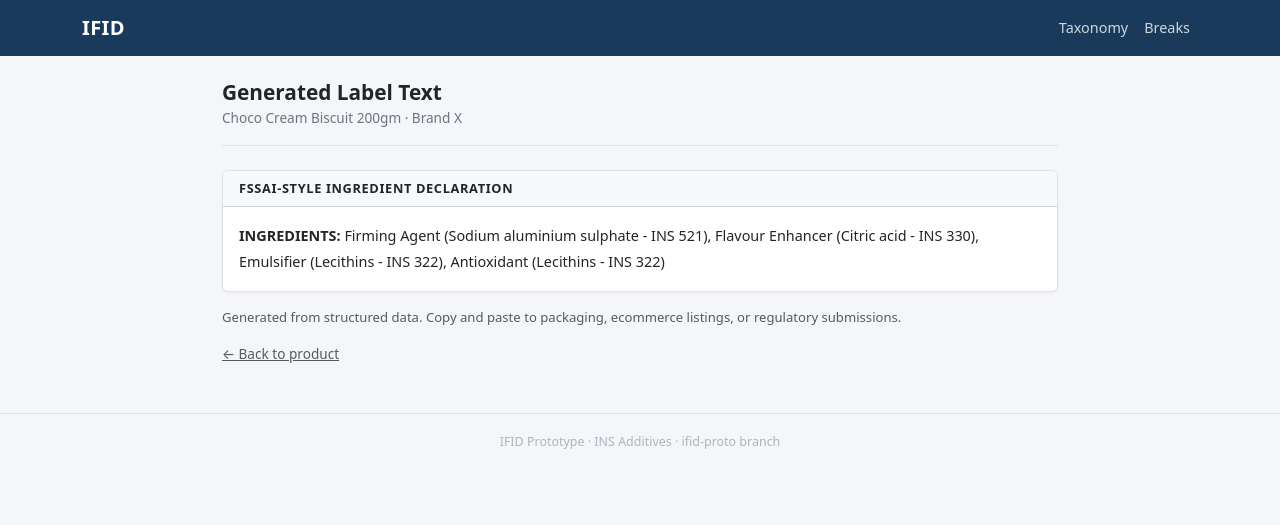
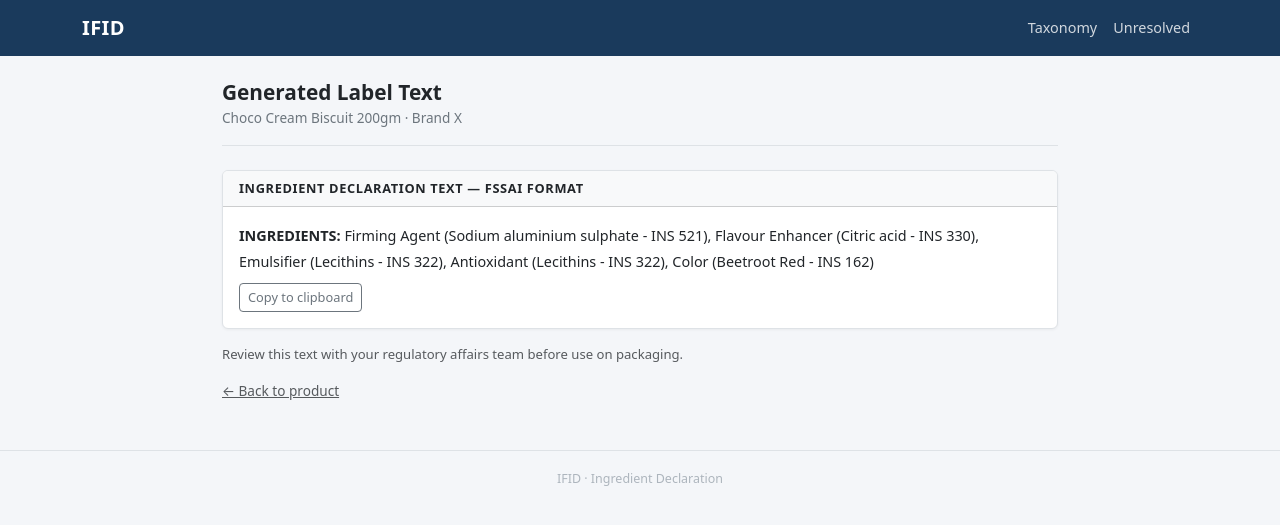
Before and after one commit to isrl-research/lar-workshop, a Flask app: page /sku/sku_28dbab/label in a window 1280 px wide. Shown: the top 525 px of the page. Run offline with Flask 3, Linux system fonts and the light colour scheme.

Commit message:
ifid_proto: apply F&B red team fixes — copy, controls, safety nets
Red team persona (compliance manager) surfaced: developer vocabulary
throughout, missing ingredient delete/reorder warning, no confirmation
on save, exposed internal IDs, overreaching label copy, unclear scope.

Fixes: all copy de-techified, ingredient delete route added, flash
confirmation on add, reorder note, copy-to-clipboard on label, scope
callout on homepage, footer cleaned, taxonomy column headers clarified.

Co-Authored-By: Claude Sonnet 4.6 <noreply@anthropic.com>

```diff
--- a/ifid_proto/app.py
+++ b/ifid_proto/app.py
@@ -1,9 +1,10 @@
 import json
 import uuid
 from pathlib import Path
-from flask import Flask, render_template, request, redirect, url_for, jsonify
+from flask import Flask, render_template, request, redirect, url_for, jsonify, flash
 
 app = Flask(__name__)
+app.secret_key = "ifid-proto-secret-key"
 DB = Path(__file__).parent / "db"
 
 # Sources that trigger flags
@@ -120,6 +121,7 @@ def ingredient_add(sku_id):
         }
         sku["ingredients"].append(ing)
         save_products(products)
+        flash("Ingredient added.")
         return redirect(url_for("sku_view", sku_id=sku_id))
 
     # pass taxonomy as JSON for client-side search
@@ -129,6 +131,20 @@ def ingredient_add(sku_id):
                            taxonomy_json=taxonomy_json,
                            allergen_sources=json.dumps(list(ALLERGEN_SOURCES)),
                            animal_sources=json.dumps(list(ANIMAL_SOURCES)))
+
+
+@app.route("/sku/<sku_id>/ingredient/<int:order>/delete", methods=["POST"])
+def ingredient_delete(sku_id, order):
+    products = load_products()
+    sku = products.get(sku_id)
+    if not sku:
+        return "SKU not found", 404
+    sku["ingredients"] = [i for i in sku["ingredients"] if i.get("order") != order]
+    # re-number remaining ingredients in existing order
+    for idx, ing in enumerate(sku["ingredients"], start=1):
+        ing["order"] = idx
+    save_products(products)
+    return redirect(url_for("sku_view", sku_id=sku_id))
 
 
 @app.route("/sku/<sku_id>/label")
--- a/ifid_proto/db/products.json
+++ b/ifid_proto/db/products.json
@@ -44,6 +44,16 @@
             "egg yolk"
           ]
         }
+      },
+      {
+        "order": 5,
+        "ins_number": "162",
+        "declared_functional_class": "color",
+        "declared_source": null,
+        "flags": {
+          "non_veg": false,
+          "allergens": []
+        }
       }
     ],
     "breaks": []
--- a/ifid_proto/templates/base.html
+++ b/ifid_proto/templates/base.html
@@ -40,17 +40,29 @@
     <div class="collapse navbar-collapse">
       <ul class="navbar-nav ms-auto">
         <li class="nav-item"><a class="nav-link" href="/taxonomy">Taxonomy</a></li>
-        <li class="nav-item"><a class="nav-link" href="/breaks">Breaks</a></li>
+        <li class="nav-item"><a class="nav-link" href="/breaks">Unresolved</a></li>
       </ul>
     </div>
   </div>
 </nav>
 
 <div class="container" style="max-width: 860px;">
+  {% with messages = get_flashed_messages() %}
+    {% if messages %}
+      <div class="mt-2 mb-3">
+        {% for message in messages %}
+          <div class="alert alert-success alert-dismissible fade show py-2" role="alert" style="font-size:0.85rem;">
+            {{ message }}
+            <button type="button" class="btn-close btn-sm" data-bs-dismiss="alert" aria-label="Close"></button>
+          </div>
+        {% endfor %}
+      </div>
+    {% endif %}
+  {% endwith %}
   {% block content %}{% endblock %}
 </div>
 
-<footer>IFID Prototype · INS Additives · ifid-proto branch</footer>
+<footer>IFID · Ingredient Declaration</footer>
 
 <script src="https://cdn.jsdelivr.net/npm/bootstrap@5.3.3/dist/js/bootstrap.bundle.min.js"></script>
 </body>
--- a/ifid_proto/templates/breaks.html
+++ b/ifid_proto/templates/breaks.html
@@ -2,15 +2,15 @@
 {% block title %} — Breaks{% endblock %}
 {% block content %}
 <div class="page-header">
-  <h1>Breaks</h1>
-  <p>Declarations the current schema could not hold.</p>
+  <h1>Unresolved Ingredients</h1>
+  <p>These ingredients could not be matched to a verified additive. Review them before generating your label.</p>
 </div>
 
 {% if grouped %}
 {% for break_type, items in grouped.items() %}
 <div class="mb-4">
   <div class="d-flex align-items-center gap-2 mb-2">
-    <span class="badge badge-break">{{ break_type }}</span>
+    <span class="badge badge-break">{{ "Not found" if break_type == "NOT_IN_TAXONOMY" else break_type }}</span>
     <span class="text-muted" style="font-size:0.82rem;">{{ items | length }} occurrence{{ 's' if items | length != 1 }}</span>
   </div>
   <div class="card">
--- a/ifid_proto/templates/index.html
+++ b/ifid_proto/templates/index.html
@@ -4,6 +4,10 @@
 <div class="page-header">
   <h1>Ingredient Declaration</h1>
   <p>INS Additives · {{ taxonomy_count }} verified entries</p>
+</div>
+
+<div class="alert alert-info py-2 mb-3" style="font-size:0.85rem;">
+  This tool declares INS additives only. Base ingredients (flour, sugar, oil, etc.) are entered separately.
 </div>
 
 <div class="d-flex justify-content-between align-items-center mb-3">
--- a/ifid_proto/templates/label.html
+++ b/ifid_proto/templates/label.html
@@ -8,16 +8,30 @@
 
 <div class="card mb-3">
   <div class="card-header bg-light fw-semibold" style="font-size:0.8rem; text-transform:uppercase; letter-spacing:0.05em;">
-    FSSAI-style ingredient declaration
+    Ingredient declaration text — FSSAI format
   </div>
   <div class="card-body">
-    <p class="mb-0" style="line-height:1.8;">
+    <p class="mb-2" style="line-height:1.8;" id="label-text-block">
       <strong>INGREDIENTS:</strong> {{ label_text }}
     </p>
+    <button type="button" class="btn btn-outline-secondary btn-sm" onclick="copyLabel()" style="font-size:0.8rem;">
+      Copy to clipboard
+    </button>
   </div>
 </div>
 
-<p class="text-muted" style="font-size:0.82rem;">Generated from structured data. Copy and paste to packaging, ecommerce listings, or regulatory submissions.</p>
+<p class="text-muted" style="font-size:0.82rem;">Review this text with your regulatory affairs team before use on packaging.</p>
+
+<script>
+function copyLabel() {
+  const text = document.getElementById('label-text-block').textContent.trim();
+  navigator.clipboard.writeText(text).then(function() {
+    const btn = event.target;
+    btn.textContent = 'Copied!';
+    setTimeout(function() { btn.textContent = 'Copy to clipboard'; }, 2000);
+  });
+}
+</script>
 
 {% if sku.breaks %}
 <div class="alert alert-warning" style="font-size:0.85rem;">
--- a/ifid_proto/templates/sku_new.html
+++ b/ifid_proto/templates/sku_new.html
@@ -2,7 +2,7 @@
 {% block title %} — New Product{% endblock %}
 {% block content %}
 <div class="page-header">
-  <h1>New Product SKU</h1>
+  <h1>New Product Declaration</h1>
   <p>Enter product details to begin declaring ingredients.</p>
 </div>
 
@@ -19,7 +19,7 @@
         <input type="text" name="brand" required class="form-control"
           placeholder="e.g. Brand X">
       </div>
-      <button type="submit" class="btn btn-primary">Create SKU</button>
+      <button type="submit" class="btn btn-primary">Save Product</button>
       <a href="/" class="btn btn-link text-muted ms-2">Cancel</a>
     </form>
   </div>
--- a/ifid_proto/templates/taxonomy.html
+++ b/ifid_proto/templates/taxonomy.html
@@ -20,7 +20,7 @@
       <div class="accordion-body p-0">
         <table class="table table-sm mb-0">
           <thead class="table-light">
-            <tr><th>INS</th><th>Name</th><th>Source</th><th>Sources</th></tr>
+            <tr><th>INS</th><th>Name</th><th>Origin type</th><th>Raw sources</th></tr>
           </thead>
           <tbody>
             {% for entry in entries | sort(attribute='ins_number') %}
```
Also changed, not shown: ifid_proto/templates/ingredient_add.html (+4 -5 lines), ifid_proto/templates/sku.html (+10 -3 lines).
